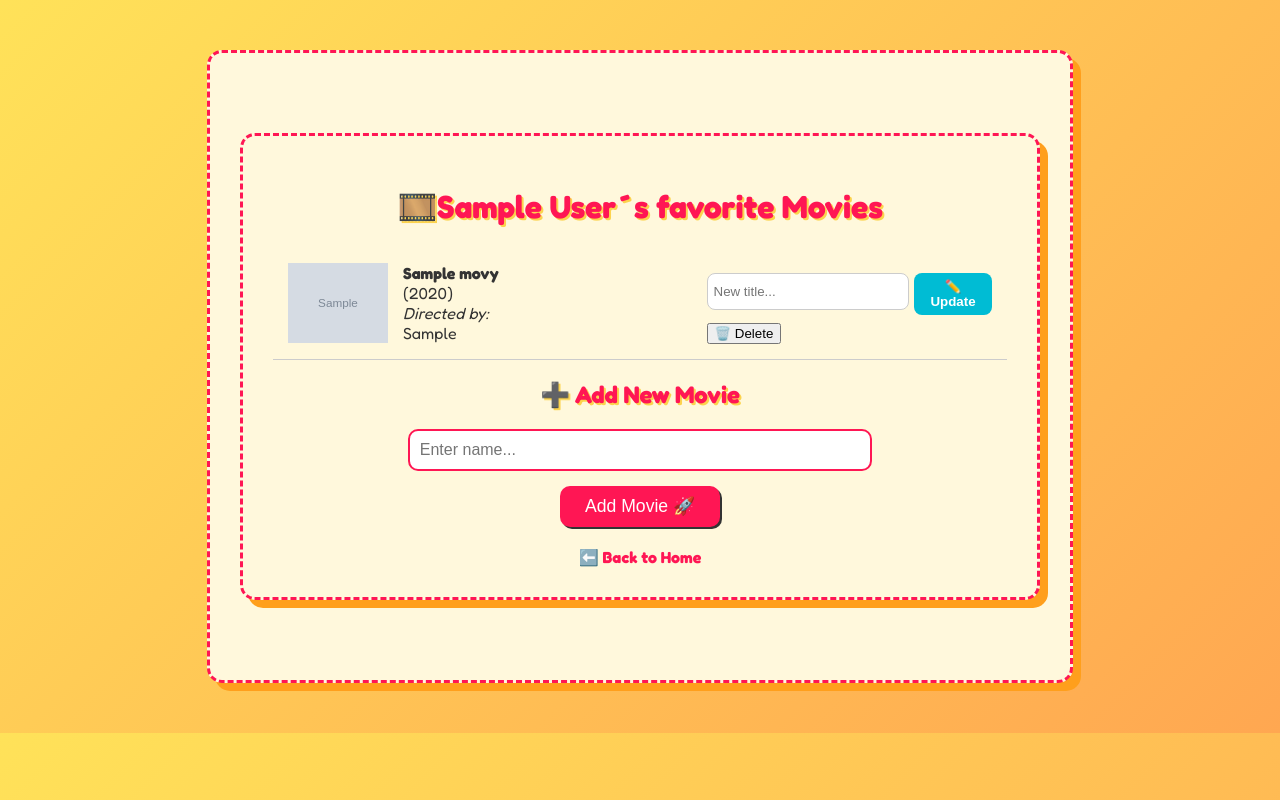
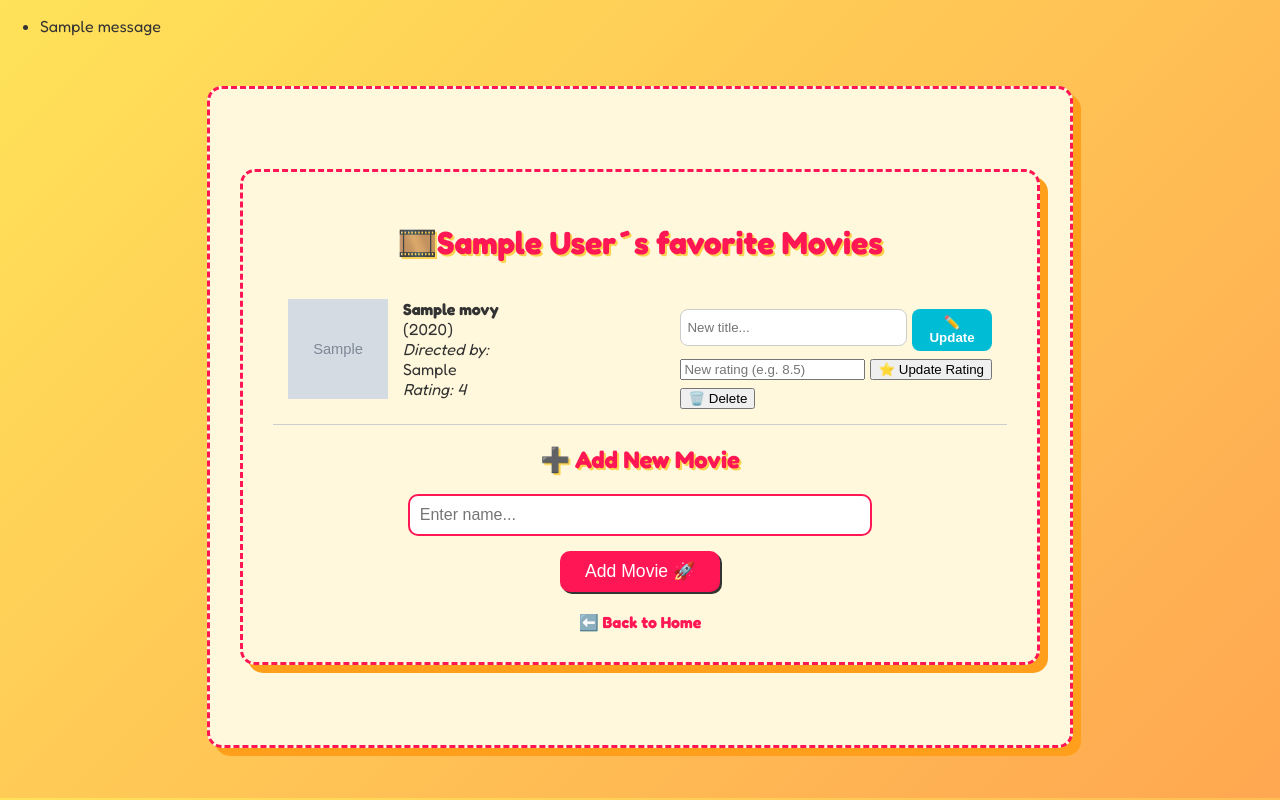
Before and after one commit to Mister-Calvin/MoviWebApp, a Flask app: page /users/1/movies in a window 1280 px wide. Run offline with Flask 3, Linux system fonts and the light colour scheme; tables that the repository leaves empty hold one stand-in row (values such as "Sample post"); grey boxes marked "Sample" are stand-in pictures; one stand-in notice (Sample message) is shown.

Commit message:
Added rating feature: implemented rating field in Movie model, created route and update function for ratings, updated show_movies.html for rating input, and added flash message display in base.html.

```diff
--- a/app.py
+++ b/app.py
@@ -1,4 +1,4 @@
-from flask import Flask, render_template, request, redirect, url_for
+from flask import Flask, render_template, request, redirect, url_for, flash
 from data_manager import DataManager
 from models import db, Movie
 from api_movies import search_movie_and_get_movies
@@ -14,6 +14,7 @@ app.config['SQLALCHEMY_TRACK_MODIFICATIONS'] = False
 db.init_app(app)  # Link the database and the app. This is the reason you need to import db from models
 
 data_manager = DataManager() # Create an object of your DataManager class
+app.secret_key = "some_secret_key"
 
 
 
@@ -48,6 +49,7 @@ def list_movies(user_id):
                 year=movie_data['Year'],
                 director=movie_data['Director'],
                 poster_url=movie_data['Poster'],
+                rating=movie_data['imdbRating'],
                 user_id=user_id
 
             )
@@ -82,6 +84,38 @@ def update_movie(user_id, movie_id):
 
     return redirect(url_for('list_movies', user_id=user_id))
 
+
+from flask import flash
+
+@app.route('/users/<int:user_id>/movies/<int:movie_id>/update_rating', methods=['POST'])
+def update_rating(user_id, movie_id):
+    """Updates the rating of a movie."""
+    new_rating = request.form.get('new_rating')
+
+    # Prüfen, ob Eingabe leer ist
+    if not new_rating or new_rating.strip() == "":
+        flash("❌ Rating cannot be empty.", "error")
+        return redirect(url_for('list_movies', user_id=user_id))
+
+    # Prüfen, ob Zahl zwischen 0 und 10
+    try:
+        rating_value = float(new_rating)
+        if rating_value < 0 or rating_value > 10:
+            flash("❌ Rating must be between 0 and 10.", "error")
+            return redirect(url_for('list_movies', user_id=user_id))
+    except ValueError:
+        flash("❌ Rating must be a number between 0 and 10.", "error")
+        return redirect(url_for('list_movies', user_id=user_id))
+
+    # Wenn alles ok → Rating speichern
+    try:
+        data_manager.update_movie_rating(movie_id, new_rating)
+        flash("✅ Rating updated successfully!", "success")
+    except Exception as e:
+        flash(f"⚠️ Failed to update rating: {e}", "error")
+
+    return redirect(url_for('list_movies', user_id=user_id))
+
 @app.route('/users/<int:user_id>/delete', methods=['POST'])
 def delete_user(user_id):
     data_manager.delete_user(user_id)
--- a/data_manager.py
+++ b/data_manager.py
@@ -40,6 +40,14 @@ class DataManager():
             return True
         return False
 
+    def update_movie_rating(self, movie_id, new_rating):
+        movie = Movie.query.get(movie_id)
+        if movie:
+            movie.rating = new_rating
+            db.session.commit()
+            return True
+        return False
+
     def delete_movie(self, movie_id):
         movie_to_delete = Movie.query.filter_by(id=movie_id).first()
         if movie_to_delete:
--- a/models.py
+++ b/models.py
@@ -21,6 +21,7 @@ class Movie(db.Model):
     director = db.Column(db.String(100), nullable=False)
     year = db.Column(db.Integer, nullable=False)
     poster_url = db.Column(db.String, nullable=True)
+    rating = db.Column(db.Integer, nullable=False)
 
     user_id = db.Column(db.Integer, db.ForeignKey('users.id'), nullable=False)
 
--- a/templates/base.html
+++ b/templates/base.html
@@ -6,6 +6,15 @@
     <link rel="stylesheet" href="{{ url_for('static', filename='style.css') }}">
 </head>
 <body>
+{% with messages = get_flashed_messages(with_categories=true) %}
+  {% if messages %}
+    <ul class="flashes">
+      {% for category, message in messages %}
+        <li class="{{ category }}">{{ message }}</li>
+      {% endfor %}
+    </ul>
+  {% endif %}
+{% endwith %}
     <div class="container">
         {% block content %}{% endblock %}
     </div>
--- a/templates/show_movies.html
+++ b/templates/show_movies.html
@@ -11,10 +11,12 @@
     <li class="movie-item">
         <div class="movie-info">
             <img src="{{ movie.poster_url }}" width="100" alt="{{ movie.name }}">
-            <div class="movie-details">
-                <strong>{{ movie.name }}</strong> ({{ movie.year }})<br>
-                <em>Directed by:</em> {{ movie.director }}
-            </div>
+           <div class="movie-details">
+    <strong>{{ movie.name }}</strong> ({{ movie.year }})<br>
+    <em>Directed by:</em> {{ movie.director }}<br>
+     <em>Rating: {{ movie.rating }} </em>
+    </div>
+
         </div>
 
         <div class="movie-actions">
@@ -23,6 +25,10 @@
                 <input type="text" name="new_name" placeholder="New title..." required>
                 <button type="submit">✏️ Update</button>
             </form>
+           <form action="{{ url_for('update_rating', user_id=user.id, movie_id=movie.id) }}" method="POST" class="update-rating-form">
+        <input type="text" name="new_rating" placeholder="New rating (e.g. 8.5)" required>
+        <button type="submit">⭐ Update Rating</button>
+        </form>
 
             <!-- Delete Form -->
             <form action="{{ url_for('delete_movie', user_id=user.id, movie_id=movie.id) }}" method="POST" class="delete-form">
```
